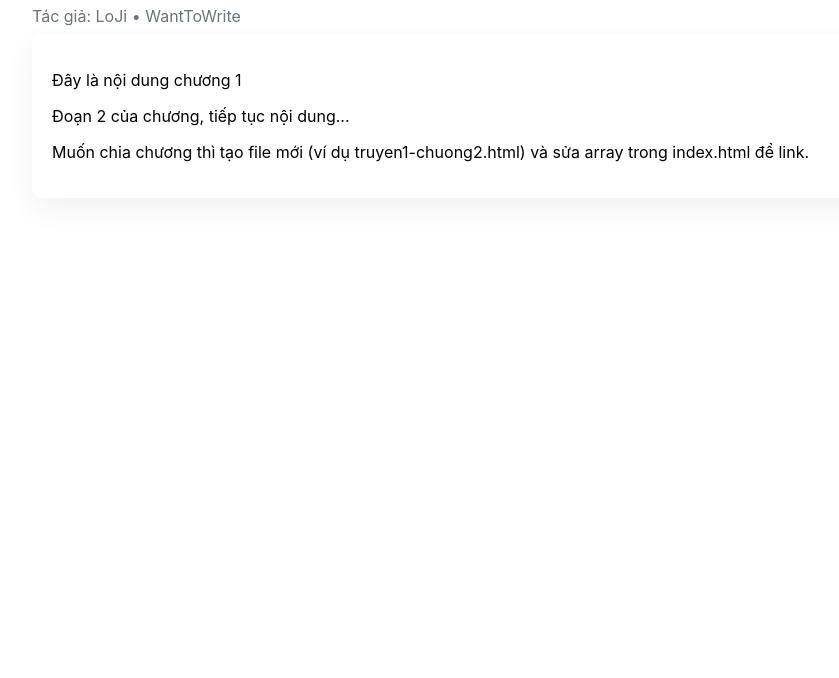
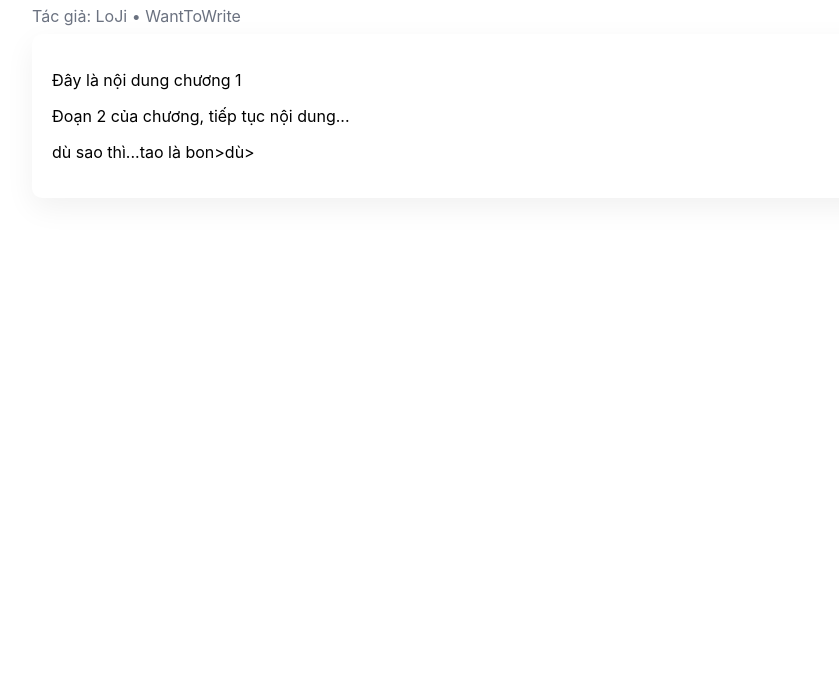
Before and after one commit to LoJi-Curious/wanttowrite.github.io, a plain HTML site: page truyen1-chuong1.html in a window 1280 px wide. Shown: the part 122-800 px from the top of the page, without its empty margins (158-997 px from the left). Drawn offline with Linux system fonts and the light colour scheme.

Commit message:
Update truyen1-chuong1.html

```diff
--- a/truyen1-chuong1.html
+++ b/truyen1-chuong1.html
@@ -22,7 +22,7 @@
 <article class="chapter-body">
   <p>Đây là nội dung chương 1</p>
   <p>Đoạn 2 của chương, tiếp tục nội dung... </p>
-  <p>Muốn chia chương thì tạo file mới (ví dụ truyen1-chuong2.html) và sửa array trong index.html để link.</p>
+  <p>dù sao thì...tao là bon>dù>
 </article>
 
 </body>
```
